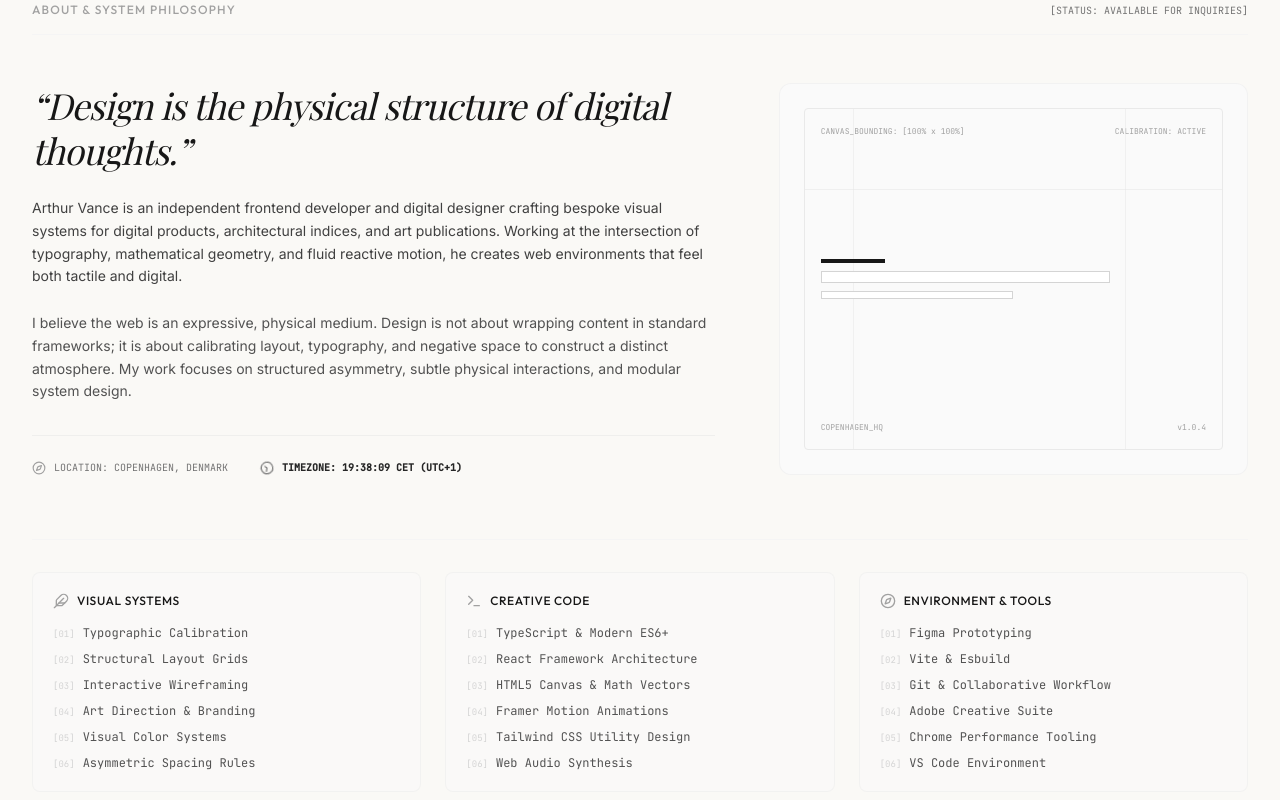
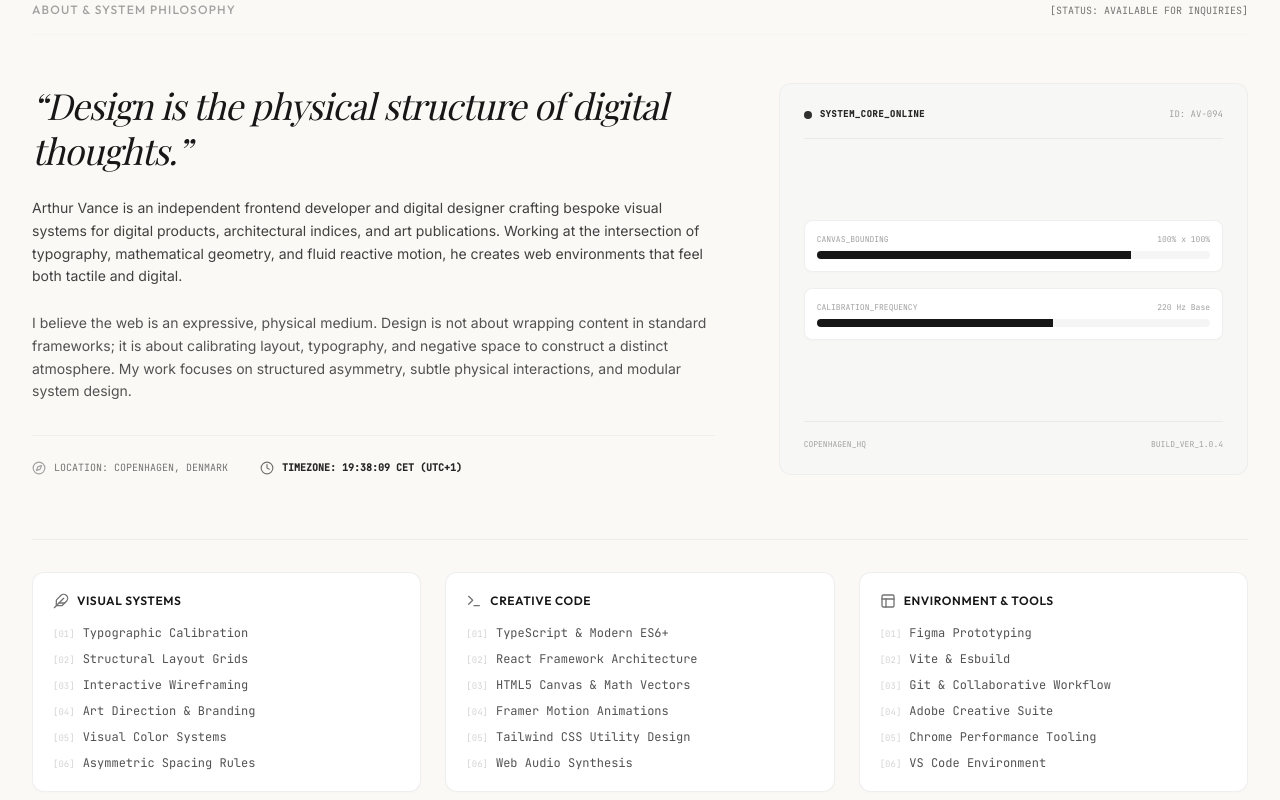
Before and after one commit to Iodine-53/webelements, a React (Vite) app: page / in a window 1280 px wide. Shown: the part 2820-3620 px from the top of the page. Built offline with nearby package versions, Linux system fonts and the light colour scheme; a web font is replaced by a local one.

Commit message:
feat(bio): enhance bio section layout and icons
Added additional iconography and structured the layout with explicit comments to improve component readability and maintenance.

```diff
--- a/src/components/BioSection.tsx
+++ b/src/components/BioSection.tsx
@@ -1,6 +1,6 @@
 import React, { useEffect, useState } from "react";
 import { designerInfo } from "../data/portfolioData";
-import { Compass, Clock, Terminal, Feather } from "lucide-react";
+import { Compass, Clock, Terminal, Feather, Cpu, Layout } from "lucide-react";
 
 export const BioSection: React.FC = () => {
   const [copenhagenTime, setCopenhagenTime] = useState("");
@@ -30,6 +30,7 @@ export const BioSection: React.FC = () => {
 
   return (
     <div className="w-full border-t border-neutral-200 pt-16 md:pt-24 pb-16" id="about">
+      {/* Section Header */}
       <div className="mb-12 border-b border-neutral-100 pb-4 flex items-baseline justify-between">
         <h2 className="font-display font-medium text-xs tracking-widest text-neutral-400 uppercase">
           ABOUT & SYSTEM PHILOSOPHY
@@ -39,7 +40,9 @@ export const BioSection: React.FC = () => {
         </span>
       </div>
 
+      {/* Main Content Row */}
       <div className="grid grid-cols-1 lg:grid-cols-12 gap-8 lg:gap-16 mb-16">
+        {/* Left Column: Narrative Bio */}
         <div className="lg:col-span-7 flex flex-col justify-between">
           <div>
             <h3 className="font-serif text-3xl sm:text-4xl italic text-neutral-900 font-normal leading-tight tracking-tight mb-6">
@@ -53,48 +56,70 @@ export const BioSection: React.FC = () => {
             </p>
           </div>
 
+          {/* Metadata Badges */}
           <div className="mt-8 pt-6 border-t border-neutral-200/50 flex flex-wrap gap-x-8 gap-y-3">
             <div className="flex items-center gap-2 text-neutral-500 font-mono text-[10px]">
               <Compass className="w-3.5 h-3.5 text-neutral-400" />
               <span>LOCATION: {designerInfo.location.toUpperCase()}</span>
             </div>
             <div className="flex items-center gap-2 text-neutral-800 font-mono text-[10px] font-semibold">
-              <Clock className="w-3.5 h-3.5 text-neutral-500 animate-spin" style={{ animationDuration: "12s" }} />
+              <Clock className="w-3.5 h-3.5 text-neutral-500" />
               <span>TIMEZONE: {copenhagenTime || "00:00:00"} {designerInfo.timezone}</span>
             </div>
           </div>
         </div>
 
-        <div className="lg:col-span-5 flex items-center justify-center relative bg-neutral-50 rounded-xl p-6 border border-neutral-200/40 overflow-hidden">
-          <div className="w-full h-full min-h-[220px] border border-neutral-200/80 rounded p-4 relative flex flex-col justify-between select-none">
-            <div className="absolute top-0 left-12 h-full w-[1px] bg-neutral-200/50" />
-            <div className="absolute top-0 right-24 h-full w-[1px] bg-neutral-200/50" />
-            <div className="absolute top-20 left-0 w-full h-[1px] bg-neutral-200/50" />
-
-            <div className="flex justify-between items-start font-mono text-[8px] text-neutral-400">
-              <span>CANVAS_BOUNDING: [100% x 100%]</span>
-              <span>CALIBRATION: ACTIVE</span>
+        {/* Right Column: Clean, Stable Calibration Terminal Panel */}
+        <div className="lg:col-span-5 flex items-stretch">
+          <div className="w-full bg-neutral-100/60 rounded-xl p-6 border border-neutral-200/50 flex flex-col justify-between relative overflow-hidden select-none">
+            {/* Visual Header */}
+            <div className="flex justify-between items-center pb-4 border-b border-neutral-200/80">
+              <div className="flex items-center gap-2">
+                <span className="w-2 h-2 rounded-full bg-neutral-900 animate-pulse" />
+                <span className="font-mono text-[9px] text-neutral-800 font-semibold tracking-wider">SYSTEM_CORE_ONLINE</span>
+              </div>
+              <span className="font-mono text-[9px] text-neutral-400">ID: AV-094</span>
             </div>
 
-            <div className="space-y-2 z-10">
-              <div className="w-16 h-1 bg-neutral-900" />
-              <div className="w-3/4 h-3 border border-neutral-300 bg-white" />
-              <div className="w-1/2 h-2 border border-neutral-300 bg-white" />
+            {/* Core Stats / Grid Simulation Visualizer */}
+            <div className="my-6 space-y-4">
+              <div className="p-3 bg-white border border-neutral-200/60 rounded-lg shadow-[0_1px_2px_rgba(0,0,0,0.02)]">
+                <div className="flex justify-between text-[8px] font-mono text-neutral-400 mb-1.5">
+                  <span>CANVAS_BOUNDING</span>
+                  <span>100% x 100%</span>
+                </div>
+                <div className="w-full bg-neutral-100 h-2 rounded-full overflow-hidden">
+                  <div className="bg-neutral-900 h-full w-4/5" />
+                </div>
+              </div>
+
+              <div className="p-3 bg-white border border-neutral-200/60 rounded-lg shadow-[0_1px_2px_rgba(0,0,0,0.02)]">
+                <div className="flex justify-between text-[8px] font-mono text-neutral-400 mb-1.5">
+                  <span>CALIBRATION_FREQUENCY</span>
+                  <span>220 Hz Base</span>
+                </div>
+                <div className="w-full bg-neutral-100 h-2 rounded-full overflow-hidden">
+                  <div className="bg-neutral-900 h-full w-3/5" />
+                </div>
+              </div>
             </div>
 
-            <div className="flex justify-between items-end font-mono text-[8px] text-neutral-400">
+            {/* Visual Footer */}
+            <div className="flex justify-between items-center pt-4 border-t border-neutral-200/80 font-mono text-[8px] text-neutral-400">
               <span>COPENHAGEN_HQ</span>
-              <span>v1.0.4</span>
+              <span>BUILD_VER_1.0.4</span>
             </div>
           </div>
         </div>
       </div>
 
-      <div className="grid grid-cols-1 md:grid-cols-3 gap-6 pt-8 border-t border-neutral-100">
-        <div className="p-5 bg-neutral-50/50 rounded-lg border border-neutral-200/30">
+      {/* Skills Grid */}
+      <div className="grid grid-cols-1 md:grid-cols-3 gap-6 pt-8 border-t border-neutral-200/60">
+        {/* Visual Systems Card */}
+        <div className="p-5 bg-white rounded-xl border border-neutral-200/60 shadow-[0_1px_3px_rgba(0,0,0,0.02)] hover:border-neutral-300 transition-colors duration-200">
           <div className="flex items-center gap-2 mb-4">
-            <Feather className="w-4 h-4 text-neutral-400" />
-            <h4 className="font-display font-medium text-xs tracking-wider text-neutral-900 uppercase">
+            <Feather className="w-4 h-4 text-neutral-500" />
+            <h4 className="font-display font-semibold text-xs tracking-wider text-neutral-900 uppercase">
               VISUAL SYSTEMS
             </h4>
           </div>
@@ -108,10 +133,11 @@ export const BioSection: React.FC = () => {
           </ul>
         </div>
 
-        <div className="p-5 bg-neutral-50/50 rounded-lg border border-neutral-200/30">
+        {/* Creative Code Card */}
+        <div className="p-5 bg-white rounded-xl border border-neutral-200/60 shadow-[0_1px_3px_rgba(0,0,0,0.02)] hover:border-neutral-300 transition-colors duration-200">
           <div className="flex items-center gap-2 mb-4">
-            <Terminal className="w-4 h-4 text-neutral-400" />
-            <h4 className="font-display font-medium text-xs tracking-wider text-neutral-900 uppercase">
+            <Terminal className="w-4 h-4 text-neutral-500" />
+            <h4 className="font-display font-semibold text-xs tracking-wider text-neutral-900 uppercase">
               CREATIVE CODE
             </h4>
           </div>
@@ -125,10 +151,11 @@ export const BioSection: React.FC = () => {
           </ul>
         </div>
 
-        <div className="p-5 bg-neutral-50/50 rounded-lg border border-neutral-200/30">
+        {/* Environment & Tools Card */}
+        <div className="p-5 bg-white rounded-xl border border-neutral-200/60 shadow-[0_1px_3px_rgba(0,0,0,0.02)] hover:border-neutral-300 transition-colors duration-200">
           <div className="flex items-center gap-2 mb-4">
-            <Compass className="w-4 h-4 text-neutral-400" />
-            <h4 className="font-display font-medium text-xs tracking-wider text-neutral-900 uppercase">
+            <Layout className="w-4 h-4 text-neutral-500" />
+            <h4 className="font-display font-semibold text-xs tracking-wider text-neutral-900 uppercase">
               ENVIRONMENT & TOOLS
             </h4>
           </div>
```
